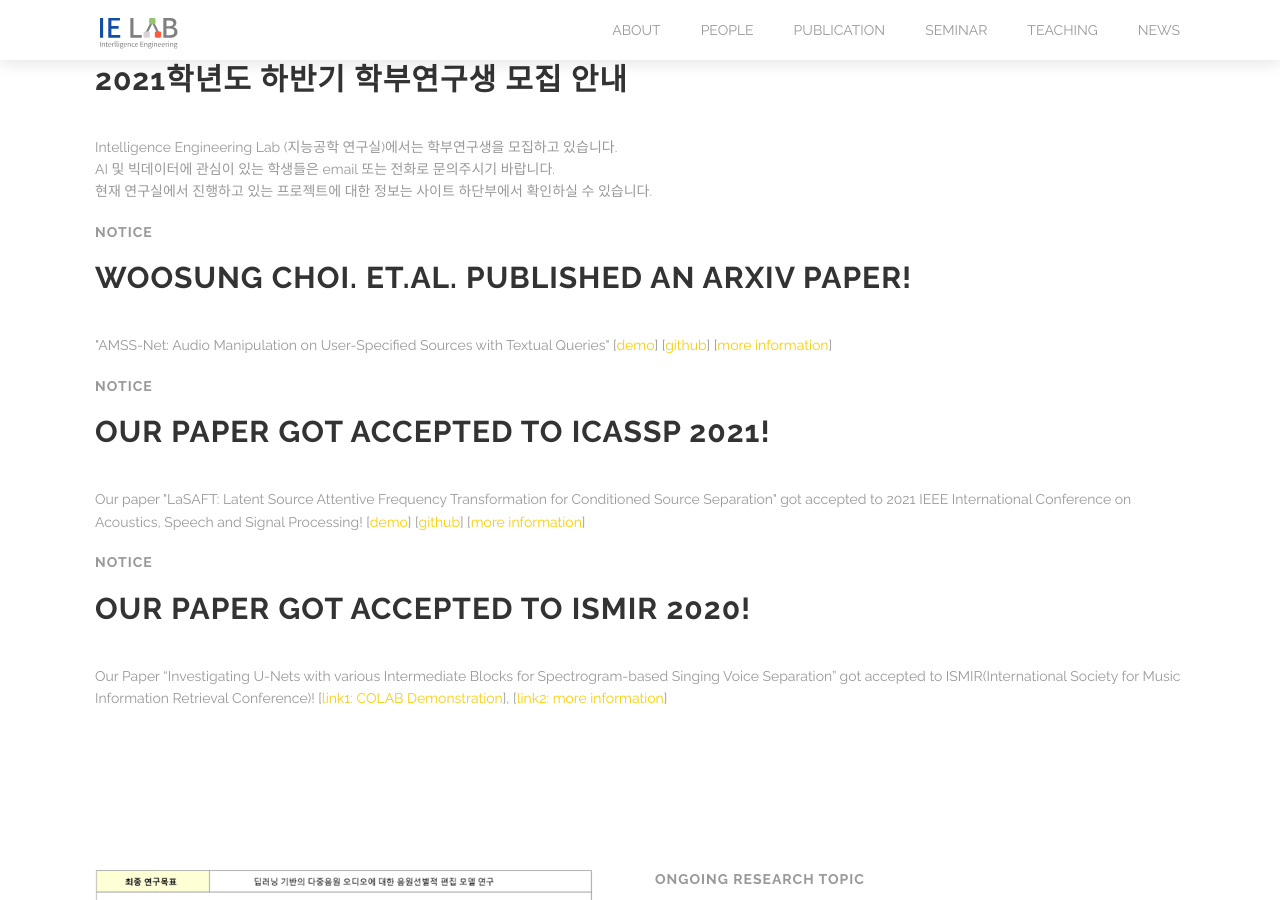
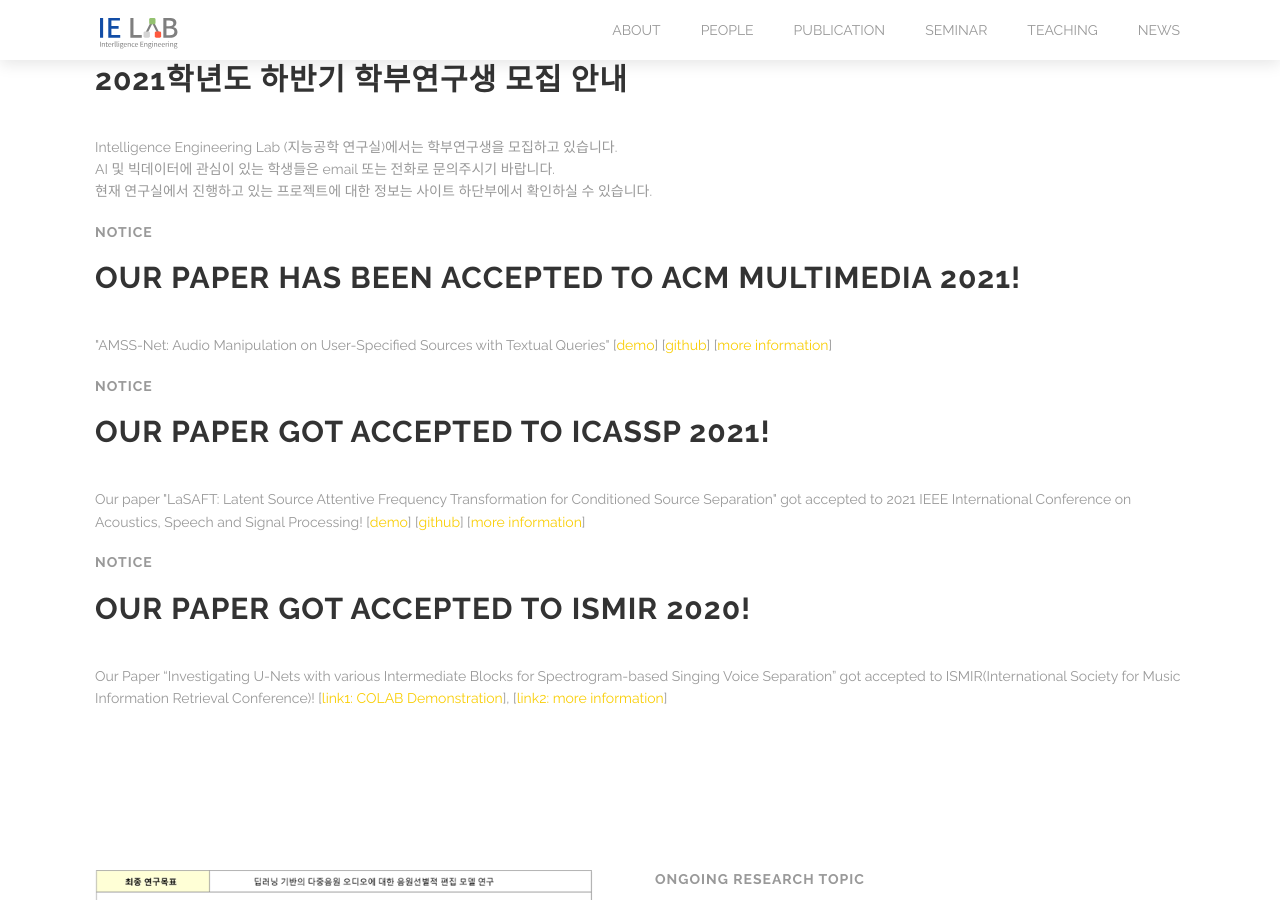
Before and after one commit to kuielab/kuielab.github.io, a Jekyll site: the page built from index.html, in a window 1280 px wide and 900 px high, scrolled down 806 px. Built offline with Jekyll 4.4.1, drawn with Linux system fonts in a browser that asks for light colours.

Commit message:
Update index.html

```diff
--- a/index.html
+++ b/index.html
@@ -123,14 +123,14 @@ testimonials:
 
 
 		<h4 style="color: #999">Notice</h4>
-		<h2>Woosung Choi. et.al. published an arXiv paper!</h2>
+		<h2>Our paper has been accepted to ACM MULTIMEDIA 2021!</h2>
 		<div class="spacing"></div>
 		<p>
 			"AMSS-Net: Audio Manipulation on User-Specified Sources with Textual Queries"
 
 		[<a href="https://kuielab.github.io/AMSS-Net/">demo</a>]
 		[<a href="https://github.com/kuielab/AMSS-Net/">github</a>]
-		[<a href="http://intelligence.korea.ac.kr/news/2021/05/04/AMSS-Net.html">more information</a>]
+		[<a href="https://kuielab.github.io/news/2021/07/04/AMSS-Net.html">more information</a>]
 		</p>
 
 		<h4 style="color: #999">Notice</h4>
```
